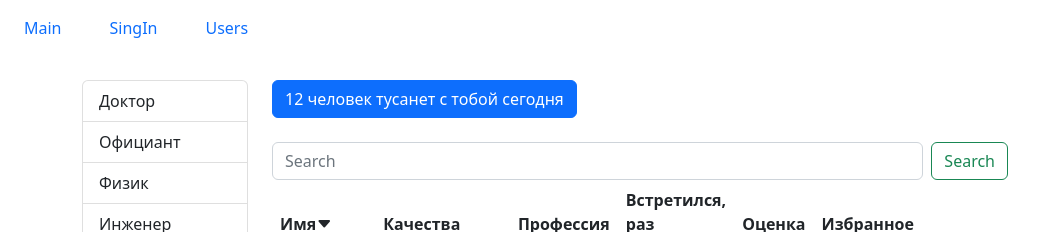
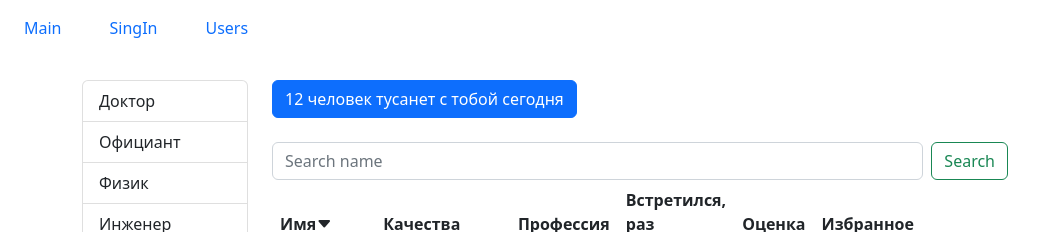
Before and after one commit to NMKD/fast-company, a React (Create React App) app: page /users in a window 1280 px wide. Shown: the top 232 px of the page, without its empty margins (0-1049 px from the left). Built offline with nearby package versions, Linux system fonts and the light colour scheme.

Commit message:
done searhInput have mistake in pagination

```diff
--- a/src/components/Form/searchInput.jsx
+++ b/src/components/Form/searchInput.jsx
@@ -1,13 +1,16 @@
 import React from "react";
+import PropTypes from "prop-types";
 
-const SearchInput = () => {
+const SearchInput = ({ value, onChange }) => {
     return (
         <form className="d-flex mt-4">
             <input
                 className="form-control me-2"
                 type="search"
-                placeholder="Search"
+                placeholder="Search name"
                 aria-label="Search"
+                value={value}
+                onChange={onChange}
             />
             <button className="btn btn-outline-success" type="submit">
                 Search
@@ -16,4 +19,9 @@ const SearchInput = () => {
     );
 };
 
+SearchInput.propTypes = {
+    value: PropTypes.string.isRequired,
+    onChange: PropTypes.func.isRequired
+};
+
 export default SearchInput;
--- a/src/components/User/usersList.jsx
+++ b/src/components/User/usersList.jsx
@@ -6,6 +6,7 @@ import paginate from "../../utils/paginate";
 import GroupList from "../User/groupList";
 import TableUsers from "../User/tableUsers";
 import SearchInput from "../Form/searchInput";
+import { search } from "../../utils/search";
 import _ from "lodash";
 import api from "../../api";
 
@@ -24,6 +25,9 @@ const UsersList = () => {
     const pageSize = 6;
     const [currentPage, setCurrentPage] = useState(1);
 
+    // search users
+    const [searchInput, setSearchInput] = useState("");
+
     const filterredUsers = selectedProf
         ? users.filter(
               (user) =>
@@ -40,8 +44,16 @@ const UsersList = () => {
         [sortBy.order]
     );
 
+    const includedUsers = search(searchInput, sortedUsers);
     // Pagination/ отображение пользователей / фильтр
-    const usersCrop = paginate(sortedUsers, currentPage, pageSize);
+    const usersCrop = paginate(includedUsers, currentPage, pageSize);
+
+    // Search
+    const handleChangeSearch = ({ target }) => {
+        const { value } = target;
+        setSearchInput(value);
+        setSelectedProf();
+    };
 
     // Pagination
     const handlePageChange = (i) => {
@@ -50,6 +62,7 @@ const UsersList = () => {
 
     const handleFilterSelect = (item) => {
         setSelectedProf(item);
+        setSearchInput("");
     };
 
     const handleClearFilterSelect = () => {
@@ -136,7 +149,10 @@ const UsersList = () => {
                     </div>
                     <div className="col col-sm-12 col-lg-8">
                         <SearchStatus length={count} />
-                        <SearchInput />
+                        <SearchInput
+                            value={searchInput}
+                            onChange={handleChangeSearch}
+                        />
                         {count > 0 && (
                             <TableUsers
                                 users={usersCrop}
--- /dev/null
+++ b/src/utils/search.js
@@ -0,0 +1,5 @@
+export const search = (text, data) => {
+    return data.filter((item) =>
+        item.name.toLowerCase().includes(text.toLowerCase())
+    );
+};
```
